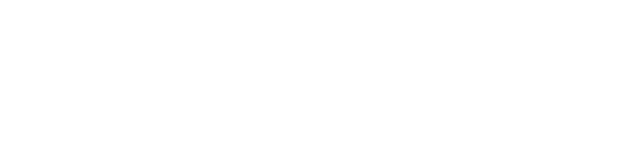
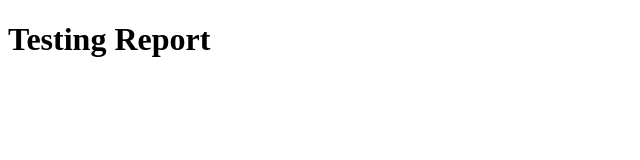
Before and after one commit to faithobetta/Podcast, a website: page index.html in a window 1280 px wide. Shown: the whole page, without its empty margins (0-640 px from the left). Drawn offline with Linux system fonts and the light colour scheme.

Commit message:
Test from Taiwo

```diff
--- a/index.html
+++ b/index.html
@@ -4,6 +4,9 @@
     <meta charset="UTF-8">
     <meta name="viewport" content="width=device-width, initial-scale=1.0">
     <title>Document</title>
+    <h1>
+        Testing Report
+    </h1>
 </head>
 <body>
 
```
